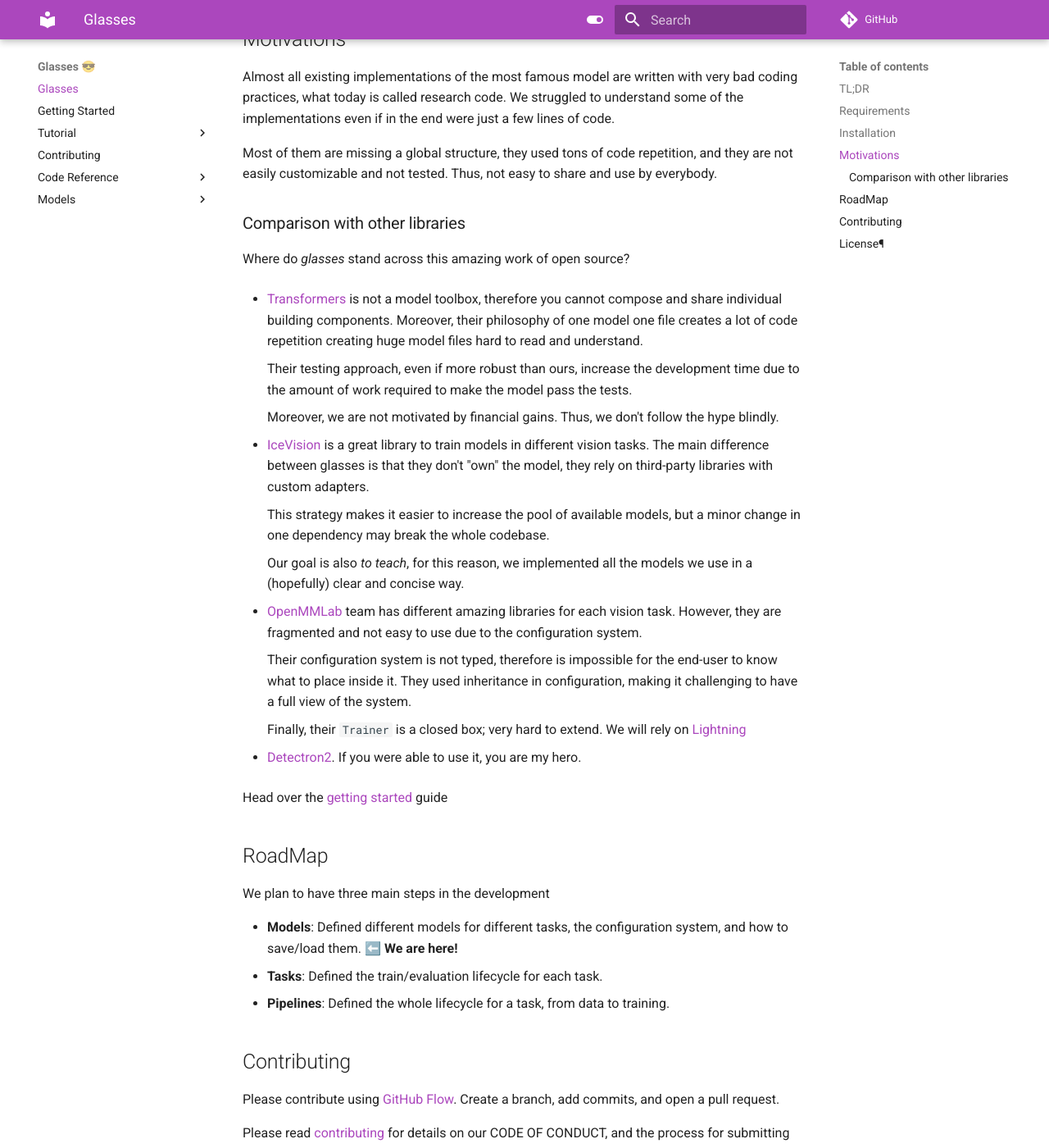
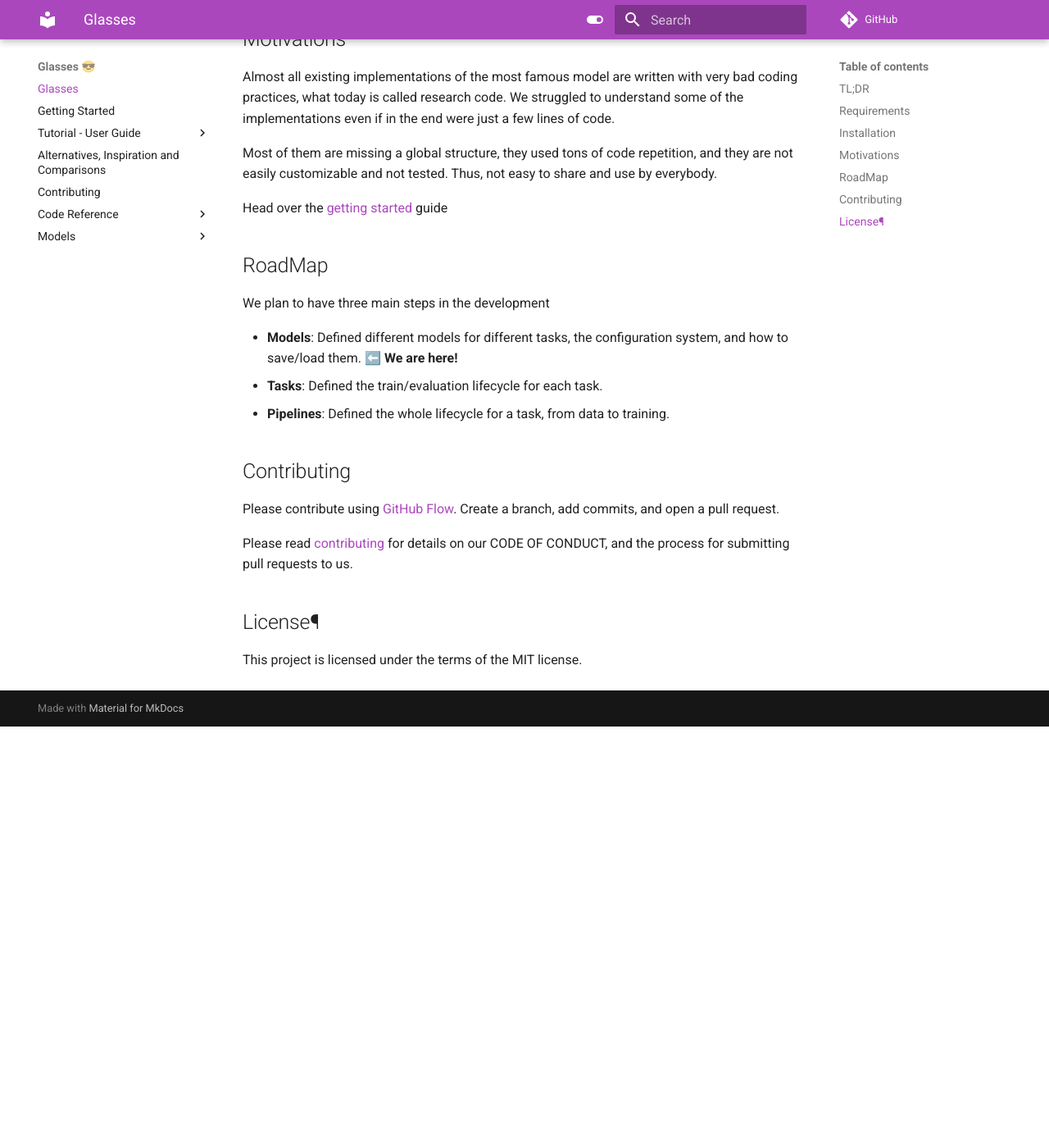
Before and after one commit to FrancescoSaverioZuppichini/glasses-2.0, an MkDocs documentation site: the page built from docs/index.md, in a window 1280 px wide and 1400 px high, scrolled down 1357 px. Shown: the whole window at 82% size. Built offline with MkDocs 1.6.1 and Material for MkDocs 9.7.7, drawn with Linux system fonts in a browser that asks for light colours; comment, search, counter and statistics services are not loaded; after the commit the page ends 2243 px from its top, so only the background shows below that; some of the changed text lies outside the part shown.

Commit message:
update doc

```diff
--- a/docs/index.md
+++ b/docs/index.md
@@ -44,33 +44,6 @@
 
 Most of them are missing a global structure, they used tons of code repetition, and they are not easily customizable and not tested. Thus, not easy to share and use by everybody.
 
-### Comparison with other libraries
-
-Where do *glasses* stand across this amazing work of open source?
-
-* [Transformers](https://github.com/huggingface/transformers) is not a model toolbox, therefore you cannot compose and share individual building components. Moreover, their philosophy of one model one file creates a lot of code repetition creating huge model files hard to read and understand.
-
-    Their testing approach, even if more robust than ours, increase the development time due to the amount of work required to make the model pass the tests.
-
-    Moreover, we are not motivated by financial gains. Thus, we don't follow the hype blindly.
-
-
-* [IceVision](https://airctic.com/0.12.0/) is a great library to train models in different vision tasks. The main difference between glasses is that they don't "own" the model, they rely on third-party libraries with custom adapters.
-
-    This strategy makes it easier to increase the pool of available models, but a minor change in one dependency may break the whole codebase.
-
-    Our goal is also *to teach*, for this reason, we implemented all the models we use in a (hopefully) clear and concise way.
-
-
-* [OpenMMLab](https://github.com/open-mmlab) team has different amazing libraries for each vision task. However, they are fragmented and not easy to use due to the configuration system.
-
-    Their configuration system is not typed, therefore is impossible for the end-user to know what to place inside it. They used inheritance in configuration, making it challenging to have a full view of the system.
-
-    Finally, their `Trainer` is a closed box; very hard to extend. We will rely on [Lightning](https://www.pytorchlightning.ai/)
-
-
-* [Detectron2](https://github.com/facebookresearch/detectron2). If you were able to use it, you are my hero.
-
 
 
 Head over the [getting started](getting_started) guide
--- a/mkdocs.yml
+++ b/mkdocs.yml
@@ -26,7 +26,8 @@
 nav:
   - Glasses: index.md
   - Getting Started: getting-started.md
-  - Tutorial: tutorial/
+  - Tutorial - User Guide: tutorial/
+  - Alternatives, Inspiration and Comparisons: alternatives.md
   - Contributing: contributing.md
   - Code Reference: reference/
   - Models: models/
```
